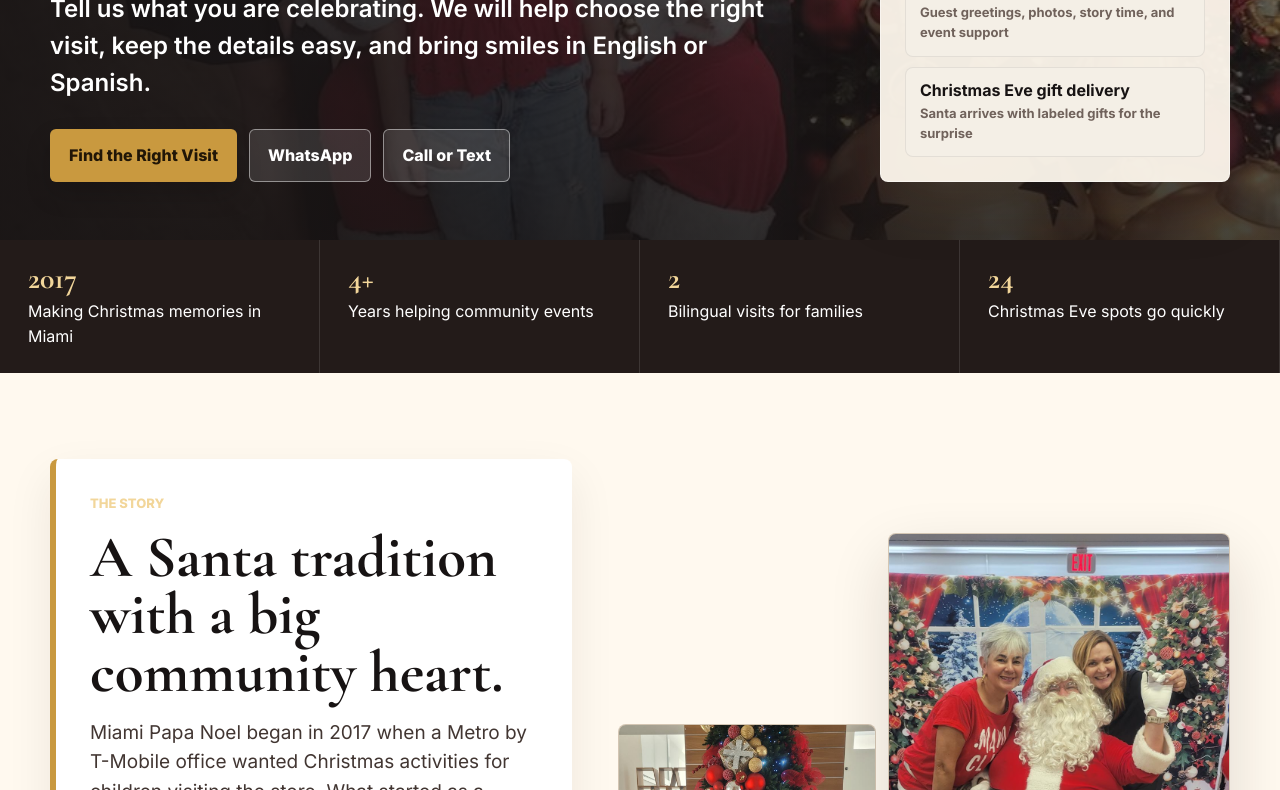
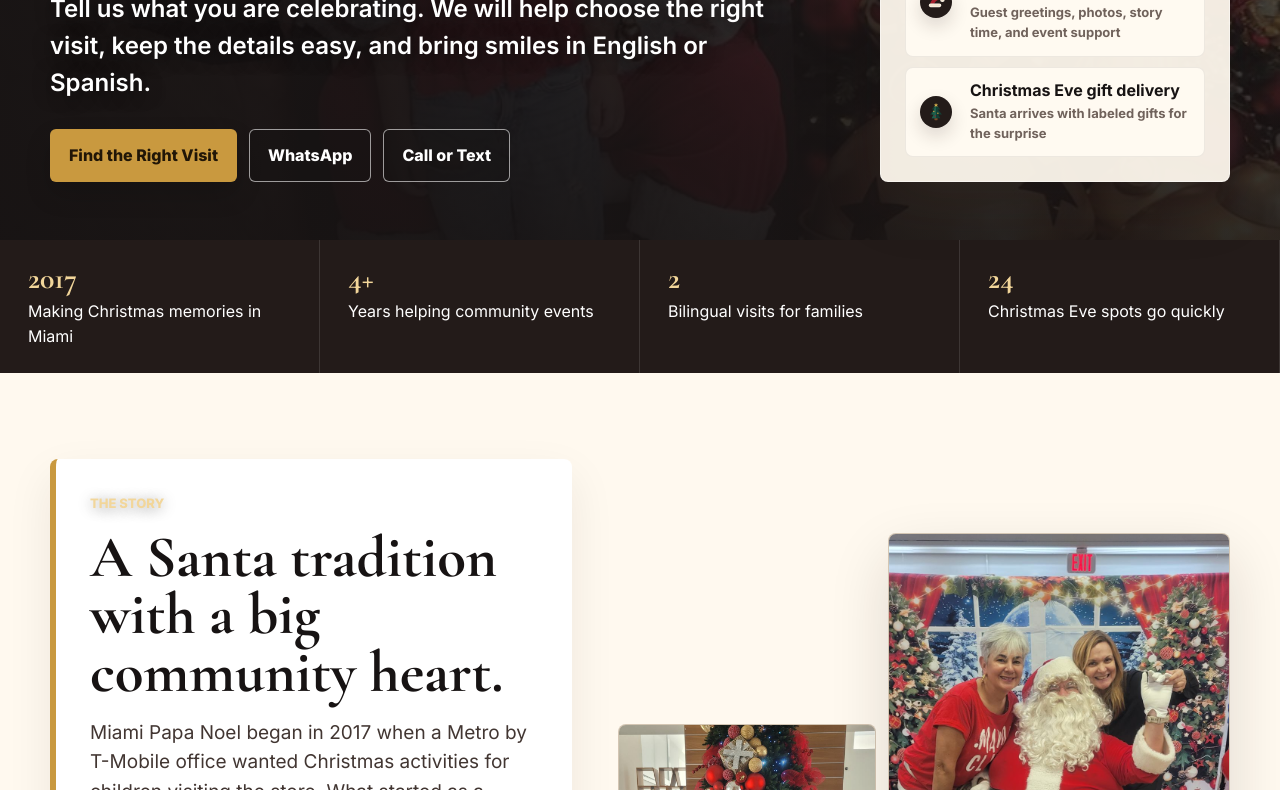
Before and after one commit to marcelozap/miami-papa-noel, a plain HTML site: page index.html in a window 1280 px wide. Shown: the part 512-1302 px from the top of the page. Drawn offline with nearby package versions, Linux system fonts and the light colour scheme.

Commit message:
Add Santa lead generation kit

```diff
--- a/index.html
+++ b/index.html
@@ -242,8 +242,8 @@
       padding: 128px 0 58px;
       color: white;
       background:
-        linear-gradient(90deg, rgba(23, 19, 19, .90) 0%, rgba(23, 19, 19, .62) 45%, rgba(23, 19, 19, .18) 100%),
-        linear-gradient(180deg, rgba(23, 19, 19, .08) 0%, rgba(23, 19, 19, .74) 100%),
+        linear-gradient(90deg, rgba(23, 19, 19, .96) 0%, rgba(23, 19, 19, .76) 48%, rgba(23, 19, 19, .34) 100%),
+        linear-gradient(180deg, rgba(23, 19, 19, .20) 0%, rgba(23, 19, 19, .84) 100%),
         url("assets/optimized/santa-family-event-1600.jpg") center / cover no-repeat;
     }
 
@@ -261,6 +261,7 @@
       font-weight: 900;
       letter-spacing: 0;
       text-transform: uppercase;
+      text-shadow: 0 2px 14px rgba(0, 0, 0, .42);
     }
 
     h1,
@@ -276,6 +277,7 @@
       font-family: "Cormorant Garamond", Georgia, serif;
       font-size: clamp(52px, 7vw, 100px);
       line-height: .92;
+      text-shadow: 0 3px 22px rgba(0, 0, 0, .48);
     }
 
     .hero-copy {
@@ -283,6 +285,7 @@
       margin: 0 0 28px;
       font-size: clamp(19px, 2vw, 24px);
       font-weight: 600;
+      text-shadow: 0 2px 18px rgba(0, 0, 0, .56);
     }
 
     .actions {
@@ -312,8 +315,8 @@
 
     .button.secondary {
       color: white;
-      background: rgba(255, 255, 255, .12);
-      border-color: rgba(255, 255, 255, .46);
+      background: rgba(23, 19, 19, .42);
+      border-color: rgba(255, 255, 255, .58);
       box-shadow: none;
     }
 
@@ -349,11 +352,13 @@
 
     .need-link {
       display: grid;
-      gap: 3px;
+      grid-template-columns: 38px minmax(0, 1fr);
+      gap: 3px 12px;
+      align-items: center;
       padding: 13px 14px;
       border-radius: 8px;
       color: inherit;
-      background: var(--mist);
+      background: #fffaf1;
       border: 1px solid rgba(35, 27, 25, .08);
       text-decoration: none;
       transition: transform .18s ease, border-color .18s ease;
@@ -365,14 +370,27 @@
     }
 
     .need-link b {
+      grid-column: 2;
       font-size: 16px;
       line-height: 1.2;
     }
 
     .need-link span {
+      grid-column: 2;
       color: var(--muted);
       font-size: 13px;
       font-weight: 700;
+    }
+
+    .need-icon {
+      grid-row: 1 / span 2;
+      width: 32px;
+      height: 32px;
+      padding: 6px;
+      border-radius: 999px;
+      background: var(--charcoal);
+      object-fit: contain;
+      box-shadow: 0 8px 18px rgba(35, 27, 25, .16);
     }
 
     .mini-list {
@@ -749,7 +767,7 @@
       padding: 24px;
       border-radius: 8px;
       background:
-        linear-gradient(180deg, rgba(23, 19, 19, .16), rgba(23, 19, 19, .86)),
+        linear-gradient(180deg, rgba(23, 19, 19, .34), rgba(23, 19, 19, .94)),
         var(--video-bg) center / cover no-repeat;
       border: 1px solid rgba(255, 255, 255, .16);
     }
@@ -762,7 +780,7 @@
 
     .video-card p {
       margin: 0;
-      color: rgba(255, 255, 255, .78);
+      color: rgba(255, 255, 255, .92);
       font-weight: 600;
     }
 
@@ -1006,7 +1024,7 @@
         min-height: 88vh;
         padding: 104px 0 38px;
         background:
-          linear-gradient(180deg, rgba(23, 19, 19, .18) 0%, rgba(23, 19, 19, .86) 100%),
+          linear-gradient(180deg, rgba(23, 19, 19, .46) 0%, rgba(23, 19, 19, .92) 100%),
           url("assets/optimized/santa-family-event-1600.jpg") center / cover no-repeat;
       }
 
@@ -1127,14 +1145,17 @@
           <p data-i18n="hero.cardCopy">Choose the closest moment. If you are not sure, send a message and we will recommend the best fit.</p>
           <div class="need-list" aria-label="Choose a visit type">
             <a class="need-link" href="book.html?package=Family%20Visit&source=home">
+              <img class="need-icon" src="assets/christmas-tree-icon.svg" alt="">
               <b data-i18n="need.family">Family or home visit</b>
               <span data-i18n="need.familyText">Photos, a warm hello, and optional gift handoff</span>
             </a>
             <a class="need-link" href="book.html?package=Event%20Visit&source=home">
+              <img class="need-icon" src="assets/santa-hat-icon.svg" alt="">
               <b data-i18n="need.event">School, party, or business event</b>
               <span data-i18n="need.eventText">Guest greetings, photos, story time, and event support</span>
             </a>
             <a class="need-link" href="christmas-eve.html">
+              <img class="need-icon" src="assets/christmas-tree-icon.svg" alt="">
               <b data-i18n="need.eve">Christmas Eve gift delivery</b>
               <span data-i18n="need.eveText">Santa arrives with labeled gifts for the surprise</span>
             </a>
--- a/sitemap.xml
+++ b/sitemap.xml
@@ -2,7 +2,7 @@
 <urlset xmlns="http://www.sitemaps.org/schemas/sitemap/0.9">
   <url>
     <loc>https://miamipapanoel.com/</loc>
-    <lastmod>2026-06-14</lastmod>
+    <lastmod>2026-06-15</lastmod>
     <priority>1.0</priority>
   </url>
   <url>
```
Also changed, not shown: 7 other files.
